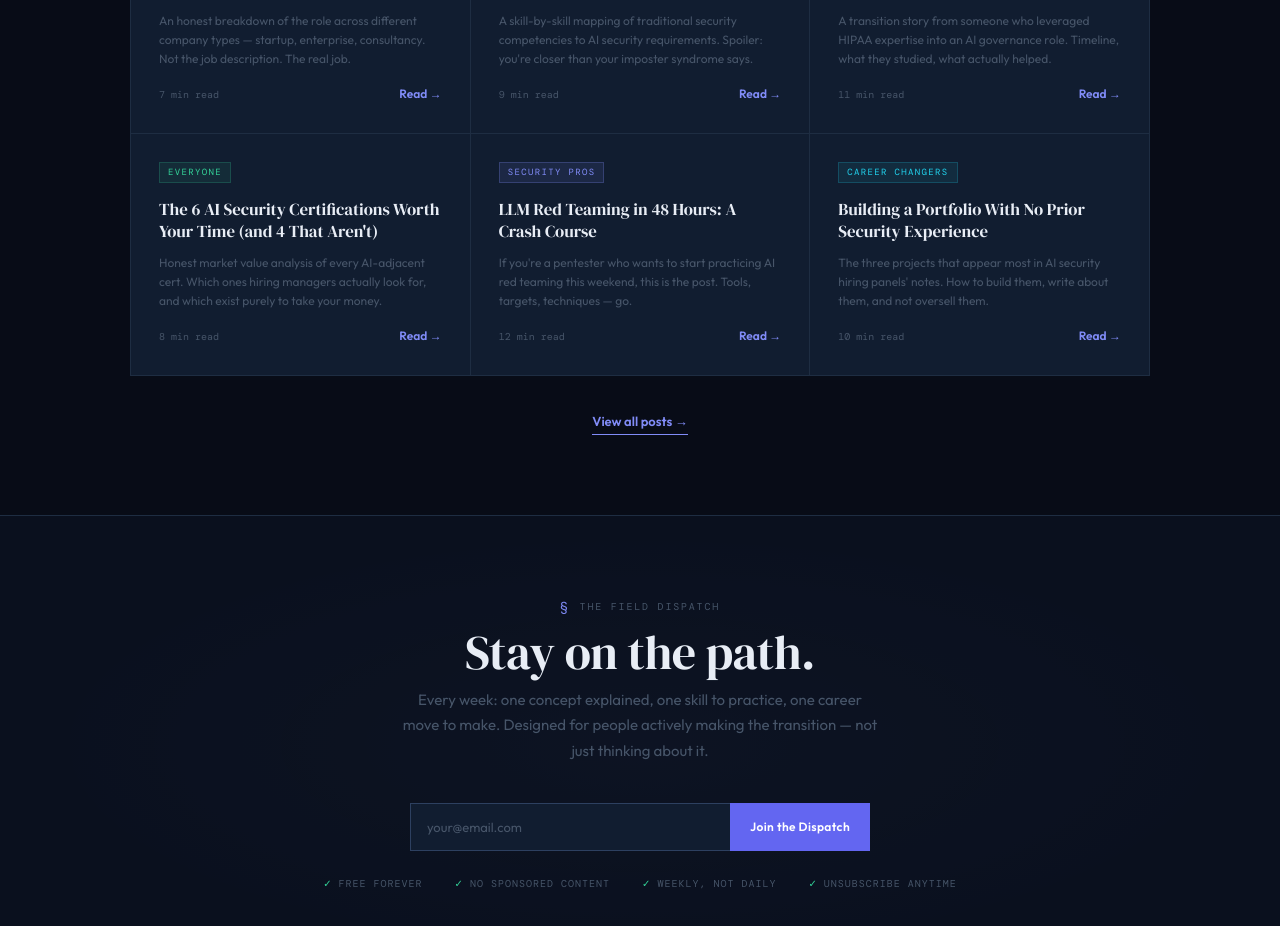
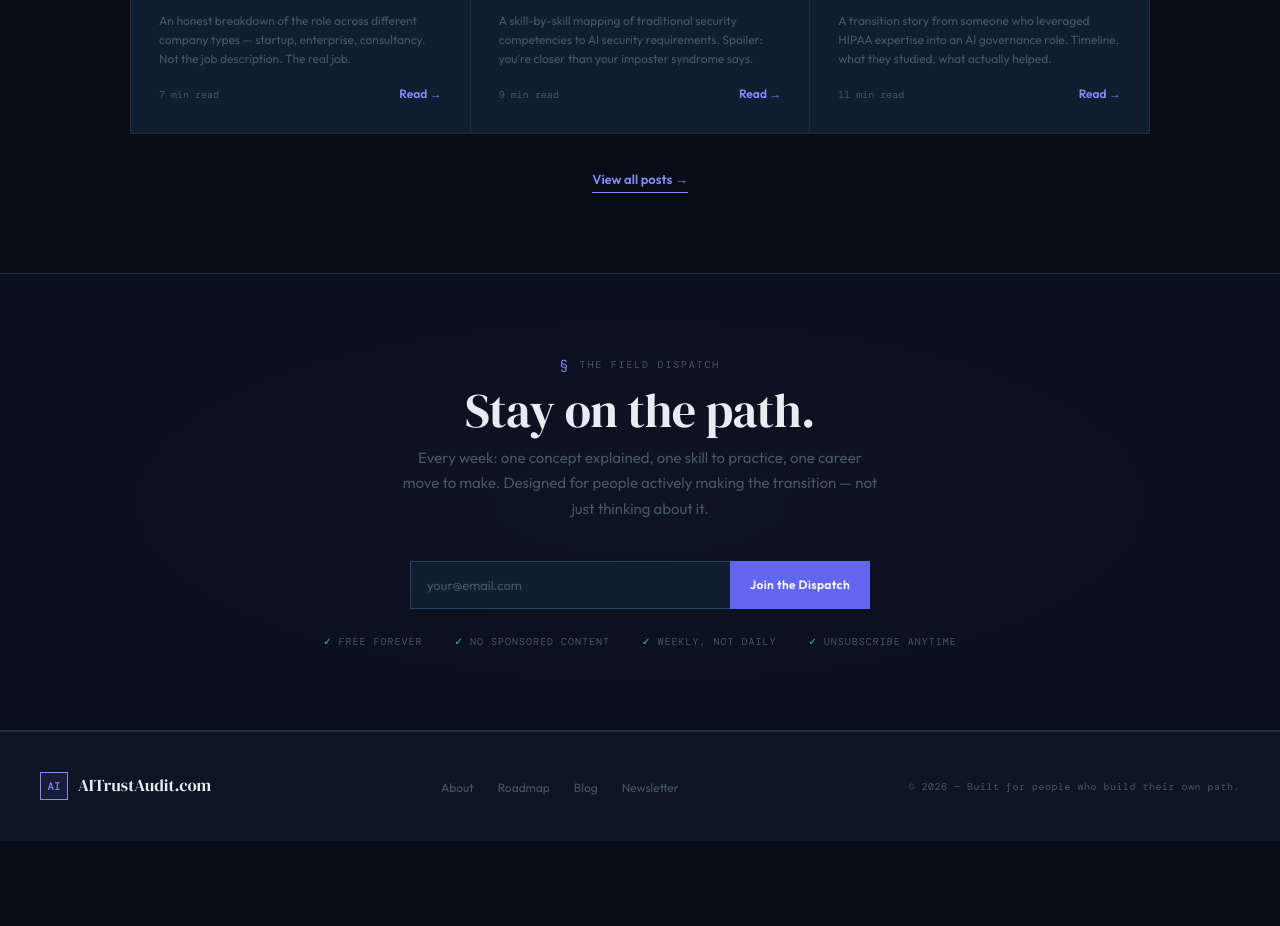
Before and after one commit to NothingHereDontCheck/ailearning, a Next.js app: page / in a window 1280 px wide. Shown: the part 6420-7346 px from the top of the page. After the commit the page ends 7261 px from the top, so only its background shows below. Built offline with nearby package versions, Linux system fonts and the light colour scheme; a web font is replaced by a local one.

Commit message:
blob clean up

```diff
--- a/app/(marketing)/blog/[slug]/page.tsx
+++ b/app/(marketing)/blog/[slug]/page.tsx
@@ -1,7 +1,7 @@
 import { notFound } from 'next/navigation'
 import Link from 'next/link'
 import type { Metadata } from 'next'
-import { compileMDX } from 'next-mdx-remote/rsc'
+import ReactMarkdown from 'react-markdown'
 import { getAllPosts, getRawPost, extractToc, slugify } from '@/lib/mdx'
 import type React from 'react'
 
@@ -58,11 +58,6 @@ export default async function BlogPostPage({
   const { meta, content: rawContent } = result
   const toc = extractToc(rawContent)
 
-  const { content } = await compileMDX({
-    source: rawContent,
-    components: mdxComponents,
-  })
-
   return (
     <div className="section-wrap">
       <div className="max-w-[700px] mb-10">
@@ -84,7 +79,9 @@ export default async function BlogPostPage({
       <hr className="divider mb-12" />
 
       <div className="grid lg:grid-cols-[1fr_220px] gap-16 items-start">
-        <article className="prose">{content}</article>
+        <article className="prose">
+          <ReactMarkdown components={mdxComponents}>{rawContent}</ReactMarkdown>
+        </article>
 
         {toc.length > 0 && (
           <aside className="hidden lg:block sticky top-[80px]" aria-label="Table of contents">
--- a/components/marketing/BlogPreview.tsx
+++ b/components/marketing/BlogPreview.tsx
@@ -21,27 +21,6 @@ const posts = [
     title: 'From Healthcare Compliance to AI Risk: One Year Later',
     desc: 'A transition story from someone who leveraged HIPAA expertise into an AI governance role. Timeline, what they studied, what actually helped.',
     readTime: '11 min read',
-  },
-  {
-    slug: 'ai-security-certifications',
-    persona: 'all' as const,
-    title: "The 6 AI Security Certifications Worth Your Time (and 4 That Aren't)",
-    desc: 'Honest market value analysis of every AI-adjacent cert. Which ones hiring managers actually look for, and which exist purely to take your money.',
-    readTime: '8 min read',
-  },
-  {
-    slug: 'llm-red-teaming-crash-course',
-    persona: 'security-pro' as const,
-    title: 'LLM Red Teaming in 48 Hours: A Crash Course',
-    desc: "If you're a pentester who wants to start practicing AI red teaming this weekend, this is the post. Tools, targets, techniques — go.",
-    readTime: '12 min read',
-  },
-  {
-    slug: 'portfolio-no-security-experience',
-    persona: 'career-changer' as const,
-    title: 'Building a Portfolio With No Prior Security Experience',
-    desc: "The three projects that appear most in AI security hiring panels' notes. How to build them, write about them, and not oversell them.",
-    readTime: '10 min read',
   },
 ]
 
```
Also changed, not shown: lib/blog-content-map.ts (added, +11 -0 lines), lib/mdx.ts (+14 -37 lines).
